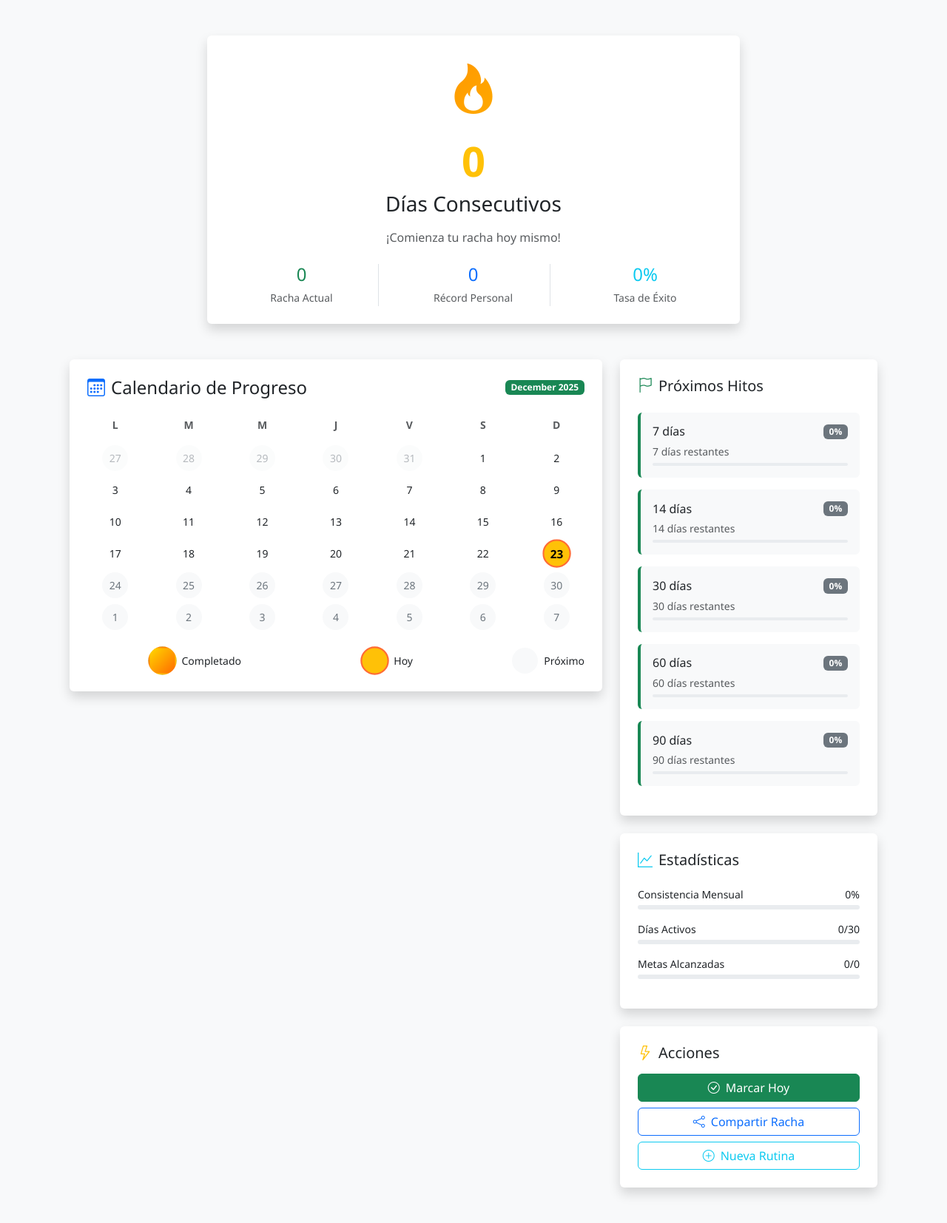
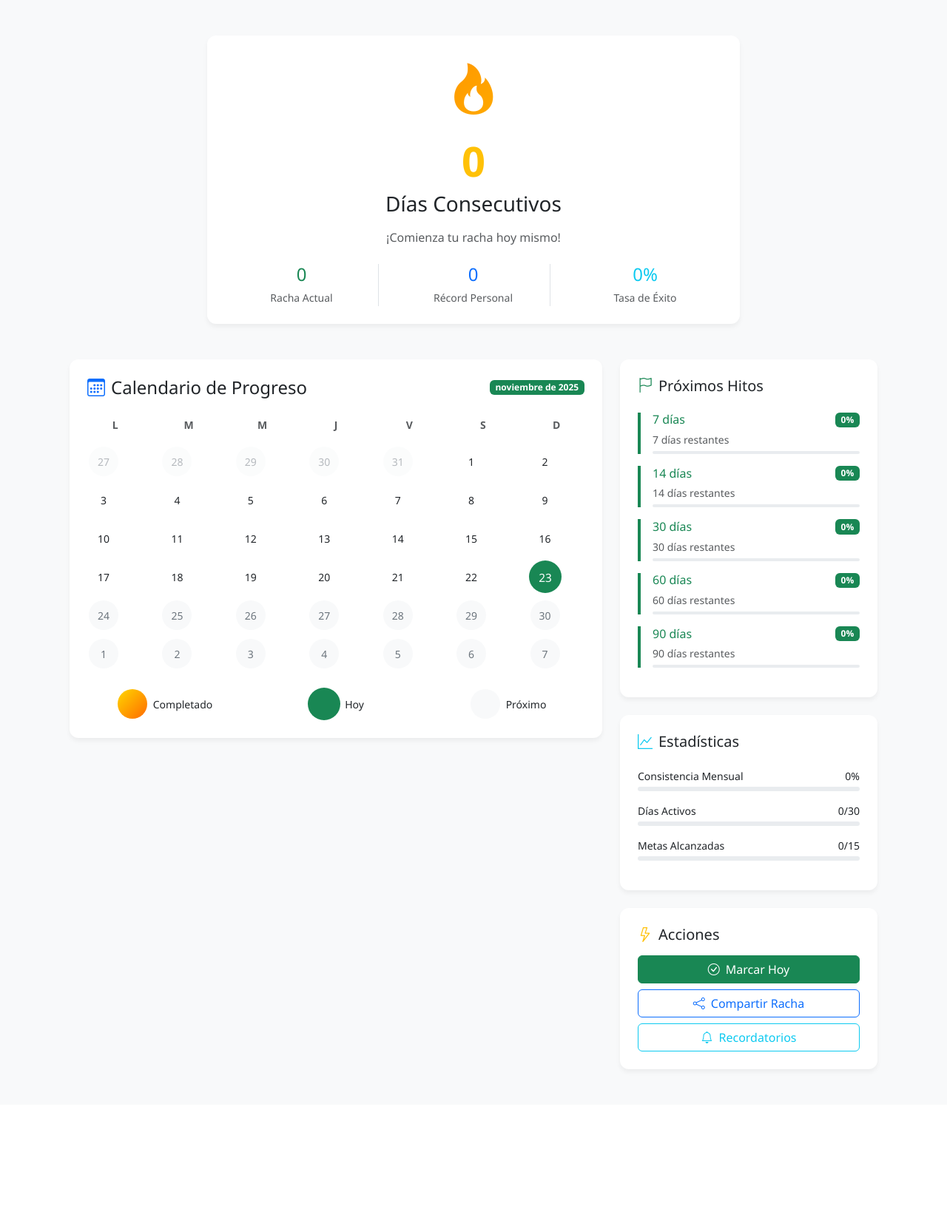
Before and after one commit to Edu1208/Healthy_Life, a Flask app: page /racha in a window 1280 px wide. Shown: the part 80-1734 px from the top of the page at 74% size. After the commit the page ends 1530 px from the top, so only its background shows below. Run offline with Flask 3, Linux system fonts and the light colour scheme; the visitor is signed in with stand-in values (Sample User, id 1); some libraries are stand-ins or nearby versions.

Commit message:
Update racha.html

```diff
--- a/templates/racha.html
+++ b/templates/racha.html
@@ -5,9 +5,9 @@
   <!-- Header de Racha -->
   <div class="row justify-content-center mb-5">
     <div class="col-lg-8">
-      <div class="streak-card bg-white p-4 text-center rounded shadow">
+      <div class="streak-card bg-white p-4 text-center">
         <div class="streak-flame mb-3">
-          <i class="bi bi-fire text-warning" style="font-size: 4rem;"></i>
+          <i class="bi bi-fire"></i>
         </div>
         <h1 class="display-4 fw-bold text-warning mb-2" id="diasConsecutivos">0</h1>
         <h3 class="text-dark mb-3">Días Consecutivos</h3>
@@ -38,12 +38,12 @@
   <div class="row g-4">
     <!-- Calendario de Racha -->
     <div class="col-lg-8">
-      <div class="streak-card bg-white p-4 rounded shadow">
+      <div class="streak-card bg-white p-4">
         <div class="d-flex justify-content-between align-items-center mb-4">
           <h4 class="mb-0">
             <i class="bi bi-calendar3 text-primary me-2"></i>Calendario de Progreso
           </h4>
-          <span class="badge bg-success" id="mesActual">{{ now.strftime('%B %Y') }}</span>
+          <span class="badge bg-success" id="mesActual">Octubre 2025</span>
         </div>
 
         <!-- Días de la semana -->
@@ -88,7 +88,7 @@
     <!-- Próximos Hitos y Estadísticas -->
     <div class="col-lg-4">
       <!-- Próximos Hitos -->
-      <div class="streak-card bg-white p-4 mb-4 rounded shadow">
+      <div class="streak-card bg-white p-4 mb-4">
         <h5 class="mb-4">
           <i class="bi bi-flag text-success me-2"></i>Próximos Hitos
         </h5>
@@ -98,7 +98,7 @@
       </div>
 
       <!-- Estadísticas de Racha -->
-      <div class="streak-card bg-white p-4 mb-4 rounded shadow">
+      <div class="streak-card bg-white p-4">
         <h5 class="mb-4">
           <i class="bi bi-graph-up text-info me-2"></i>Estadísticas
         </h5>
@@ -132,7 +132,7 @@
       </div>
 
       <!-- Acciones Rápidas -->
-      <div class="streak-card bg-white p-4 rounded shadow">
+      <div class="streak-card bg-white p-4 mt-4">
         <h5 class="mb-3">
           <i class="bi bi-lightning text-warning me-2"></i>Acciones
         </h5>
@@ -143,10 +143,38 @@
           <button class="btn btn-outline-primary" onclick="compartirRacha()">
             <i class="bi bi-share me-2"></i>Compartir Racha
           </button>
-          <a href="{{ url_for('nuevo') }}" class="btn btn-outline-info">
-            <i class="bi bi-plus-circle me-2"></i>Nueva Rutina
-          </a>
+          <button class="btn btn-outline-info" onclick="configurarRecordatorio()">
+            <i class="bi bi-bell me-2"></i>Recordatorios
+          </button>
         </div>
+      </div>
+    </div>
+  </div>
+</div>
+
+<!-- Modal de Configuración de Recordatorio -->
+<div class="modal fade" id="modalRecordatorio" tabindex="-1">
+  <div class="modal-dialog">
+    <div class="modal-content">
+      <div class="modal-header">
+        <h5 class="modal-title">Configurar Recordatorio</h5>
+        <button type="button" class="btn-close" data-bs-dismiss="modal"></button>
+      </div>
+      <div class="modal-body">
+        <div class="mb-3">
+          <label class="form-label">Hora del recordatorio</label>
+          <input type="time" class="form-control" id="horaRecordatorio" value="19:00">
+        </div>
+        <div class="form-check">
+          <input class="form-check-input" type="checkbox" id="recordatorioActivo" checked>
+          <label class="form-check-label" for="recordatorioActivo">
+            Recordatorio activo
+          </label>
+        </div>
+      </div>
+      <div class="modal-footer">
+        <button type="button" class="btn btn-secondary" data-bs-dismiss="modal">Cancelar</button>
+        <button type="button" class="btn btn-success" onclick="guardarRecordatorio()">Guardar</button>
       </div>
     </div>
   </div>
@@ -156,41 +184,43 @@
 
 {% block scripts %}
 <script>
+let datosRacha = JSON.parse(localStorage.getItem('racha_healthy_life')) || {
+  diasConsecutivos: 0,
+  recordPersonal: 0,
+  diasCompletados: [],
+  fechaUltimoDia: null,
+  hitos: [7, 14, 30, 60, 90],
+  recordatorio: {
+    activo: true,
+    hora: '19:00'
+  }
+};
+
 // Cargar datos al iniciar
 document.addEventListener('DOMContentLoaded', function() {
-  cargarDatosRacha();
+  actualizarRacha();
+  generarCalendario();
+  actualizarEstadisticas();
+  actualizarHitos();
 });
 
-function cargarDatosRacha() {
-  fetch('/racha/datos')
-    .then(response => response.json())
-    .then(data => {
-      if (data.success) {
-        actualizarRacha(data.racha);
-      } else {
-        console.error('Error al cargar racha:', data.message);
-        // Fallback a datos vacíos
-        actualizarRacha({
-          diasConsecutivos: 0,
-          recordPersonal: 0,
-          diasCompletados: [],
-          fechaUltimoDia: null
-        });
-      }
-    })
-    .catch(error => {
-      console.error('Error:', error);
-      // Fallback a datos vacíos
-      actualizarRacha({
-        diasConsecutivos: 0,
-        recordPersonal: 0,
-        diasCompletados: [],
-        fechaUltimoDia: null
-      });
-    });
-}
+function actualizarRacha() {
+  const hoy = new Date().toDateString();
+  const ultimoDia = datosRacha.fechaUltimoDia ? new Date(datosRacha.fechaUltimoDia).toDateString() : null;
 
-function actualizarRacha(datosRacha) {
+  // Verificar si ya se marcó hoy
+  const yaMarcadoHoy = datosRacha.diasCompletados.includes(hoy);
+
+  if (!yaMarcadoHoy && ultimoDia) {
+    const ayer = new Date();
+    ayer.setDate(ayer.getDate() - 1);
+
+    // Si el último día no fue ayer, reiniciar racha
+    if (ultimoDia !== ayer.toDateString()) {
+      datosRacha.diasConsecutivos = 0;
+    }
+  }
+
   document.getElementById('diasConsecutivos').textContent = datosRacha.diasConsecutivos;
   document.getElementById('rachaActual').textContent = datosRacha.diasConsecutivos;
   document.getElementById('recordPersonal').textContent = datosRacha.recordPersonal;
@@ -208,38 +238,43 @@
   }
 
   // Actualizar tasa de éxito
-  const tasaExito = calcularTasaExito(datosRacha.diasCompletados);
+  const tasaExito = calcularTasaExito();
   document.getElementById('tasaExito').textContent = tasaExito + '%';
-
-  // Generar calendario y estadísticas
-  generarCalendario(datosRacha.diasCompletados);
-  actualizarEstadisticas(datosRacha.diasCompletados);
-  actualizarHitos(datosRacha.diasConsecutivos);
 }
 
 function marcarDiaHoy() {
-  fetch('/racha/marcar-dia', {
-    method: 'POST',
-    headers: {
-      'Content-Type': 'application/json',
-    }
-  })
-  .then(response => response.json())
-  .then(data => {
-    if (data.success) {
-      mostrarMensaje(data.message, 'success');
-      cargarDatosRacha();
-    } else {
-      mostrarMensaje(data.message, 'warning');
-    }
-  })
-  .catch(error => {
-    console.error('Error:', error);
-    mostrarMensaje('Error al marcar el día', 'danger');
-  });
+  const hoy = new Date().toDateString();
+
+  if (datosRacha.diasCompletados.includes(hoy)) {
+    mostrarMensaje('¡Ya has marcado tu entrenamiento para hoy!', 'info');
+    return;
+  }
+
+  // Agregar día actual
+  datosRacha.diasCompletados.push(hoy);
+  datosRacha.fechaUltimoDia = new Date().toISOString();
+
+  // Actualizar racha consecutiva
+  datosRacha.diasConsecutivos++;
+
+  // Actualizar récord personal
+  if (datosRacha.diasConsecutivos > datosRacha.recordPersonal) {
+    datosRacha.recordPersonal = datosRacha.diasConsecutivos;
+  }
+
+  // Guardar en localStorage
+  localStorage.setItem('racha_healthy_life', JSON.stringify(datosRacha));
+
+  // Actualizar interfaz
+  actualizarRacha();
+  generarCalendario();
+  actualizarEstadisticas();
+  actualizarHitos();
+
+  mostrarMensaje('¡Día marcado correctamente! Sigue con la racha.', 'success');
 }
 
-function generarCalendario(diasCompletados) {
+function generarCalendario() {
   const container = document.getElementById('calendarioContainer');
   const hoy = new Date();
   const primerDia = new Date(hoy.getFullYear(), hoy.getMonth(), 1);
@@ -261,7 +296,7 @@
       const fechaStr = fechaActual.toDateString();
       const esHoy = fechaActual.toDateString() === hoy.toDateString();
       const esMesActual = fechaActual.getMonth() === hoy.getMonth();
-      const completado = diasCompletados.includes(fechaStr);
+      const completado = datosRacha.diasCompletados.includes(fechaStr);
       const esFuturo = fechaActual > hoy;
 
       let claseDia = 'calendar-day';
@@ -295,15 +330,16 @@
   }
 
   container.innerHTML = calendarioHTML;
+  document.getElementById('mesActual').textContent = hoy.toLocaleDateString('es-ES', { month: 'long', year: 'numeric' });
 }
 
-function actualizarEstadisticas(diasCompletados) {
+function actualizarEstadisticas() {
   const hoy = new Date();
   const primerDiaMes = new Date(hoy.getFullYear(), hoy.getMonth(), 1);
   const diasEnMes = new Date(hoy.getFullYear(), hoy.getMonth() + 1, 0).getDate();
 
   // Calcular días activos este mes
-  const diasActivosMes = diasCompletados.filter(fecha => {
+  const diasActivosMes = datosRacha.diasCompletados.filter(fecha => {
     const fechaObj = new Date(fecha);
     return fechaObj.getMonth() === hoy.getMonth() && fechaObj.getFullYear() === hoy.getFullYear();
   }).length;
@@ -311,35 +347,37 @@
   const consistencia = Math.round((diasActivosMes / hoy.getDate()) * 100);
   const porcentajeDiasActivos = Math.round((diasActivosMes / diasEnMes) * 100);
 
+  // Metas (simuladas)
+  const metasTotales = 15;
+  const metasCompletadas = Math.min(Math.round(diasActivosMes * 0.8), metasTotales);
+
   document.getElementById('consistenciaMensual').textContent = consistencia + '%';
   document.getElementById('barraConsistencia').style.width = consistencia + '%';
 
   document.getElementById('diasActivos').textContent = `${diasActivosMes}/${diasEnMes}`;
   document.getElementById('barraDiasActivos').style.width = porcentajeDiasActivos + '%';
+
+  document.getElementById('metasAlcanzadas').textContent = `${metasCompletadas}/${metasTotales}`;
+  document.getElementById('barraMetas').style.width = Math.round((metasCompletadas / metasTotales) * 100) + '%';
 }
 
-function actualizarHitos(diasConsecutivos) {
+function actualizarHitos() {
   const listaHitos = document.getElementById('listaHitos');
-  const hitos = [7, 14, 30, 60, 90];
-
   listaHitos.innerHTML = '';
 
-  hitos.forEach(hito => {
-    const diasRestantes = hito - diasConsecutivos;
-    const porcentaje = Math.min(Math.round((diasConsecutivos / hito) * 100), 100);
-    const alcanzado = diasConsecutivos >= hito;
+  datosRacha.hitos.forEach(hito => {
+    const diasRestantes = hito - datosRacha.diasConsecutivos;
+    const porcentaje = Math.min(Math.round((datosRacha.diasConsecutivos / hito) * 100), 100);
 
     const hitoHTML = `
-      <div class="milestone-badge mb-3 p-3 rounded ${alcanzado ? 'bg-success bg-opacity-10' : 'bg-light'}">
+      <div class="milestone-badge mb-3">
         <div class="d-flex justify-content-between align-items-center mb-1">
-          <h6 class="${alcanzado ? 'text-success' : 'text-dark'} mb-0">${hito} días</h6>
-          <span class="badge ${alcanzado ? 'bg-success' : 'bg-secondary'}">${porcentaje}%</span>
+          <h6 class="text-success mb-0">${hito} días</h6>
+          <span class="badge bg-success">${porcentaje}%</span>
         </div>
-        <small class="${alcanzado ? 'text-success' : 'text-muted'}">
-          ${alcanzado ? '¡Hito alcanzado! 🎉' : (diasRestantes > 0 ? diasRestantes + ' días restantes' : '¡Casi ahí!')}
-        </small>
+        <small class="text-muted">${diasRestantes > 0 ? diasRestantes + ' días restantes' : '¡Hito alcanzado!'}</small>
         <div class="progress mt-1" style="height: 4px;">
-          <div class="progress-bar ${alcanzado ? 'bg-success' : 'bg-primary'}" style="width: ${porcentaje}%"></div>
+          <div class="progress-bar bg-success" style="width: ${porcentaje}%"></div>
         </div>
       </div>
     `;
@@ -348,21 +386,18 @@
   });
 }
 
-function calcularTasaExito(diasCompletados) {
-  if (diasCompletados.length === 0) return 0;
+function calcularTasaExito() {
+  if (datosRacha.diasCompletados.length === 0) return 0;
 
-  const primerDia = new Date(Math.min(...diasCompletados.map(d => new Date(d))));
+  const primerDia = new Date(Math.min(...datosRacha.diasCompletados.map(d => new Date(d))));
   const hoy = new Date();
   const diasTotales = Math.ceil((hoy - primerDia) / (1000 * 60 * 60 * 24)) + 1;
 
-  return Math.round((diasCompletados.length / diasTotales) * 100);
+  return Math.round((datosRacha.diasCompletados.length / diasTotales) * 100);
 }
 
 function compartirRacha() {
-  const diasConsecutivos = document.getElementById('diasConsecutivos').textContent;
-  const recordPersonal = document.getElementById('recordPersonal').textContent;
-
-  const texto = `¡Llevo ${diasConsecutivos} días consecutivos entrenando con Healthy Life! 💪\nMi récord personal: ${recordPersonal} días.\n\n¡Únete a mi desafío! #HealthyLife #Fitness`;
+  const texto = `¡Llevo ${datosRacha.diasConsecutivos} días consecutivos entrenando con Healthy Life! 💪\nMi récord personal: ${datosRacha.recordPersonal} días.\n\n¡Únete a mi desafío! #HealthyLife #Fitness`;
 
   if (navigator.share) {
     navigator.share({
@@ -376,6 +411,23 @@
       mostrarMensaje('¡Texto copiado al portapapeles! Comparte tu logro.', 'success');
     });
   }
+}
+
+function configurarRecordatorio() {
+  const modal = new bootstrap.Modal(document.getElementById('modalRecordatorio'));
+  modal.show();
+}
+
+function guardarRecordatorio() {
+  datosRacha.recordatorio.hora = document.getElementById('horaRecordatorio').value;
+  datosRacha.recordatorio.activo = document.getElementById('recordatorioActivo').checked;
+
+  localStorage.setItem('racha_healthy_life', JSON.stringify(datosRacha));
+
+  const modal = bootstrap.Modal.getInstance(document.getElementById('modalRecordatorio'));
+  modal.hide();
+
+  mostrarMensaje('Recordatorio configurado correctamente', 'success');
 }
 
 function mostrarMensaje(mensaje, tipo) {
@@ -396,68 +448,10 @@
 </script>
 
 <style>
-.streak-card {
-  border: none;
-}
-
-.streak-flame {
-  animation: flamePulse 2s ease-in-out infinite;
-}
-
-@keyframes flamePulse {
-  0%, 100% { transform: scale(1); }
-  50% { transform: scale(1.1); }
-}
-
-.calendar-day {
-  width: 35px;
-  height: 35px;
-  border-radius: 50%;
-  display: flex;
-  align-items: center;
-  justify-content: center;
-  margin: 0 auto;
-  font-size: 0.875rem;
-  border: 2px solid transparent;
-  transition: all 0.3s ease;
-}
-
-.calendar-day.completed {
-  background-color: #198754;
-  color: white;
-  transform: scale(1.1);
-}
-
-.calendar-day.current {
-  background-color: #ffc107;
-  color: black;
-  border-color: #ff6b35;
-  font-weight: bold;
-}
-
-.calendar-day.future {
-  background-color: #f8f9fa;
-  color: #6c757d;
-}
-
 .calendar-day.other-month {
   background: #f8f9fa;
   color: #6c757d;
   opacity: 0.5;
 }
-
-.calendar-day:hover:not(.completed):not(.other-month) {
-  background-color: #e9ecef;
-  transform: scale(1.05);
-}
-
-.milestone-badge {
-  transition: all 0.3s ease;
-}
-
-.milestone-badge:hover {
-  transform: translateY(-2px);
-  box-shadow: 0 4px 8px rgba(0,0,0,0.1);
-}
 </style>
 {% endblock %}
```
